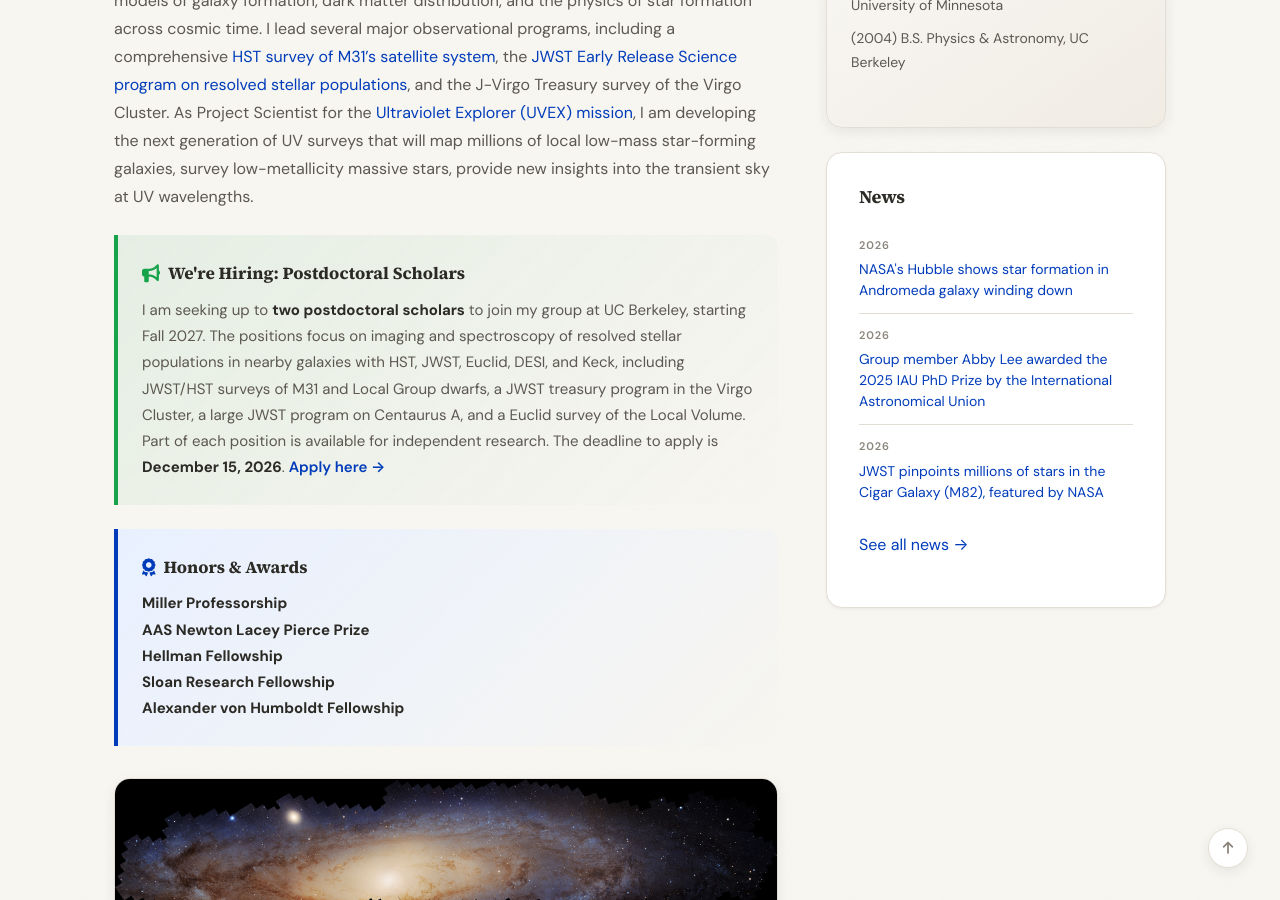
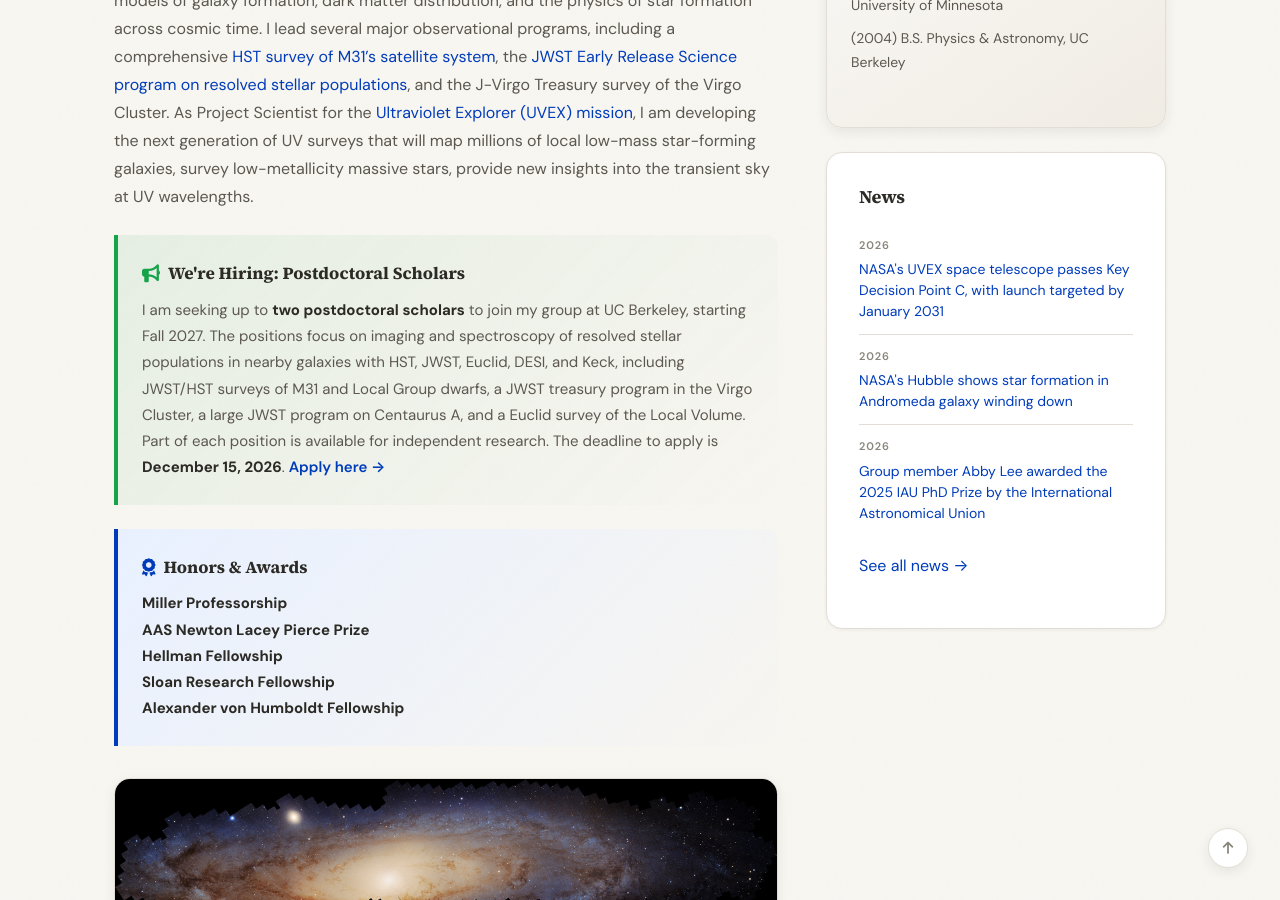
Before and after one commit to dweisz/dweisz.github.io, a Jekyll site: the page built from _pages/home.md, in a window 1280 px wide and 900 px high, scrolled down 493 px. Built offline with Jekyll 4.4.1, drawn with Linux system fonts in a browser that asks for light colours; a style sheet for code colours, icons or effects is not loaded.

Commit message:
Update news.yml

```diff
--- a/_data/news.yml
+++ b/_data/news.yml
@@ -2,6 +2,10 @@
 # The 3 most recent are shown; all appear on /allnews.
 # Each entry needs: date, headline
 # Optional: link (URL) — the headline becomes a clickable link
+- date: 2026
+  headline: "NASA's UVEX space telescope passes Key Decision Point C, with launch targeted by January 2031"
+  link: "https://science.nasa.gov/blogs/uvex/2026/10/27/nasas-uvex-space-telescope-successfully-passes-key-milestone/"
+
 - date: 2026
   headline: "NASA's Hubble shows star formation in Andromeda galaxy winding down"
   link: "https://science.nasa.gov/missions/hubble/nasas-hubble-shows-star-formation-in-andromeda-galaxy-winding-down/"
```
